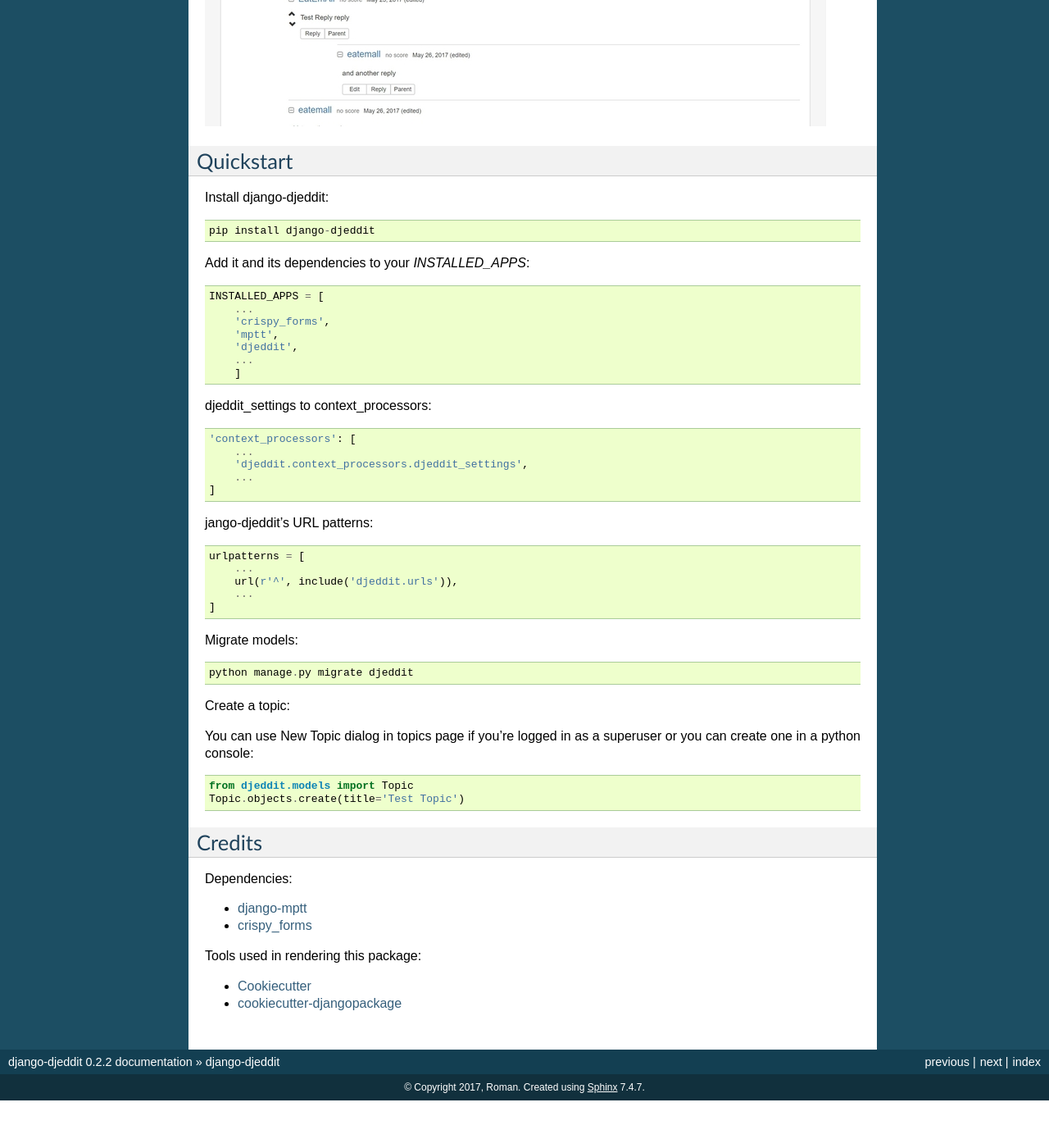
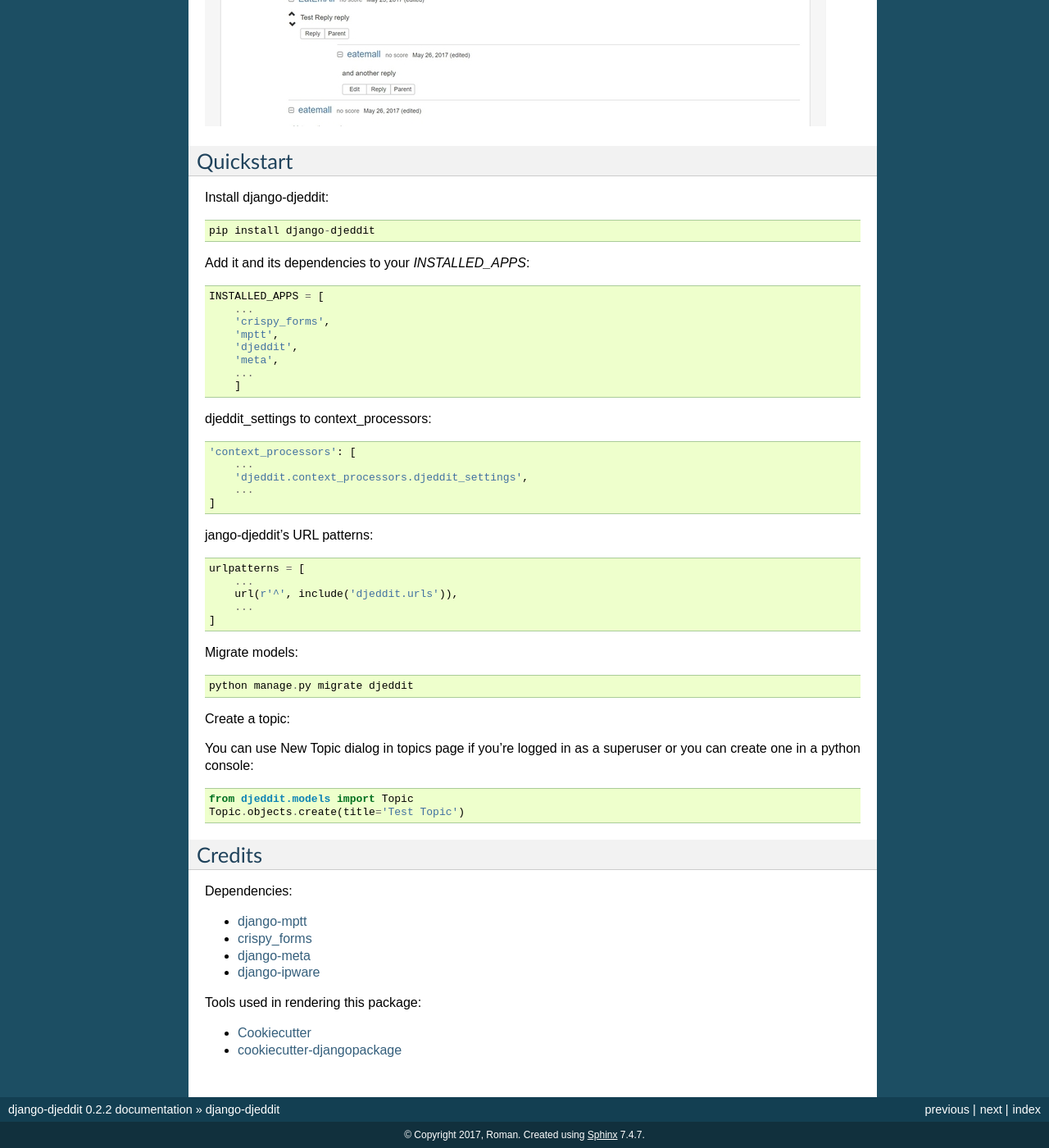
Before and after one commit to EatEmAll/django-djeddit, a Sphinx documentation site: the page built from docs/readme.rst, in a window 1280 px wide and 1400 px high, scrolled down 1213 px. Shown: the whole window at 82% size. Built offline with Sphinx 7.4.7, drawn with Linux system fonts in a browser that asks for light colours; before the commit the page ends 2555 px from its top, so only the background shows below that.

Commit message:
Added docs for django-meta and ipware imports

```diff
--- a/README.rst
+++ b/README.rst
@@ -54,6 +54,7 @@
         'crispy_forms',
         'mptt',
         'djeddit',
+        'meta',
         ...
         ]
 
@@ -101,9 +102,13 @@
 
 *  django-mptt_
 *  crispy_forms_
+*  django-meta_
+*  django-ipware_
 
 .. _django-mptt: https://github.com/django-mptt/django-mptt
 .. _crispy_forms: https://github.com/django-crispy-forms/django-crispy-forms
+.. _django-meta: https://github.com/nephila/django-meta
+.. _django-ipware: https://github.com/un33k/django-ipware
 
 Tools used in rendering this package:
 
--- a/docs/configuration.rst
+++ b/docs/configuration.rst
@@ -11,6 +11,7 @@
         'crispy_forms',
         'mptt',
         'djeddit',
+        'meta',
         ...
         ]
 
```
